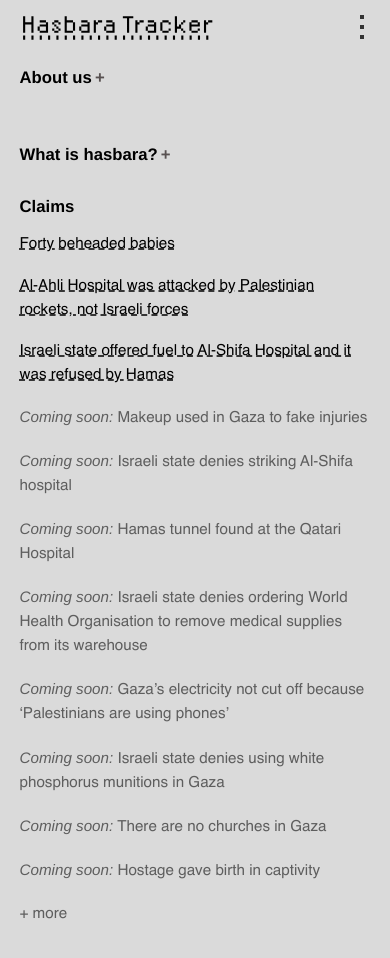
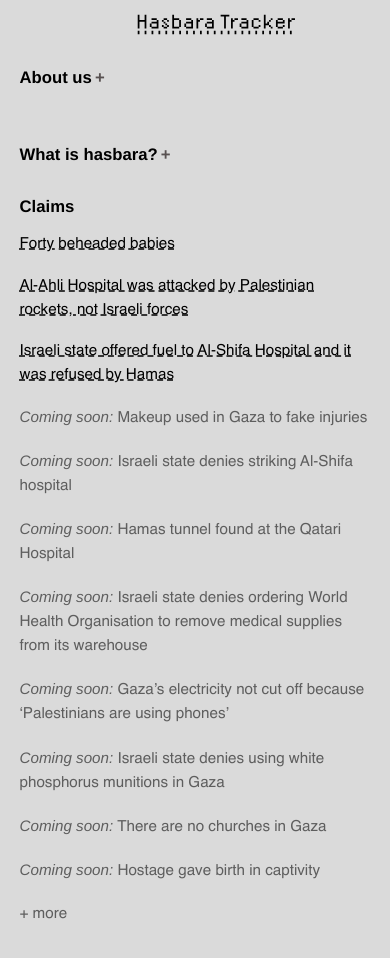
Before and after one commit to tamtzekin/hasbara-tracker, a React (Create React App) app: page / in a window 390 px wide. Shown: the top 958 px of the page. Built offline with nearby package versions, Linux system fonts and the light colour scheme.

Commit message:
(mobile) cleaned up header + menu

```diff
--- a/src/App.css
+++ b/src/App.css
@@ -293,13 +293,11 @@ h2 .expand-text {
 
 /* Header */
 .header-container {
-    /* position: absolute; */
     width: 100%;
     display: flex;
     justify-content: space-around;
     flex-direction: column;
     min-height: 10vh;
-    padding-bottom: 10px;
 }
 
 h1.ht-heading {
@@ -339,11 +337,6 @@ h1.ht-heading {
 .mobile-menu {
     display: none;
   }
-
-.menu-links {
-    display: flex;
-    flex-direction: column;
-}
 
 .menu-links a {
     color: #333;
@@ -425,11 +418,28 @@ h1.ht-heading {
         display: none;
     }
 
-    .footer {
+    .logo-container {
+        /* max-width: 12rem; */
+        top: 0.5rem;
+        text-align: center;
+
+    }
+
+    .logo-container svg {
+        vertical-align: middle;
+        /* width: */
+        height: 2rem;
+        margin-left: 50%;
+        margin-right: 50%;
+    }
+
+    .nav-links {
         display: none;
     }
 
-    .nav-links {
+
+    /* Footer */
+    .footer {
         display: none;
     }
 
@@ -445,25 +455,19 @@ h1.ht-heading {
           display: flex;
           align-items: center;
           justify-content: flex-end;
-          position: absolute;
-          top: 3%;
-          right: 4%;
+          position: relative;
+          /* top: 0rem; */
+          right: 25.8rem;
           z-index: 3;
       }
 
     .bar {
-        width: 4px;
-        height: 4px;
-        background-color: #333;
+        width: 0.15rem;
+        height: 0.2rem;
+        background-color: #060606;
         margin: 3px 0;
         transition: 0.4s;
       }
-
-    .logo-container {
-        width: 12rem;
-        top: 0.5rem;
-        left: 1.3rem;
-    }
 
     .menu-icon {
         cursor: crosshair;
@@ -483,12 +487,12 @@ h1.ht-heading {
         position: absolute;
 
         top: 2%;
-        right: 3%;
+        left: 3%;
 
         font-family: 'Helvetica', Helvetica, sans-serif;
         font-size: 1.1em;
         line-height: 1.5em;
-        text-align: right;
+        text-align: left;
     }
 
     .break {
@@ -613,13 +617,6 @@ h1.ht-heading {
           z-index: 3;
       }
 
-      .menu-icon {
-        cursor: crosshair;
-        display: flex;
-        flex-direction: column;
-        padding: 0.7em; /* Increase clickable area */
-    }
-
       .bar {
         width: 5px;
         height: 5px;
--- a/src/components/MobileMenu.js
+++ b/src/components/MobileMenu.js
@@ -49,7 +49,7 @@ const MobileMenu = () => {
             >
                 <div className="menu-links">
                     <div class="arrow-menu">
-                        <Link onClick={closeModal}>←</Link>
+                        <Link onClick={closeModal}>⇢</Link>
                     </div>
 
                     <Link to="/" onClick={closeModal}>
--- a/src/components/Tracker.css
+++ b/src/components/Tracker.css
@@ -528,7 +528,7 @@ ul {
     .search-bar-container {
         display: flex;
         /* position: fixed;
-        margin-top: -14.5%;
+        /* margin-top: -14.5%;
         margin-left: 39.9%;
         margin-bottom: 10%;
         /* background: transparent; */
@@ -541,6 +541,7 @@ ul {
         left: 0;
         position: fixed;
         border-bottom: solid 1px black;
+        z-index: 4;
     }
 
     .claim-filter {
@@ -622,7 +623,7 @@ ul {
         width: 100%;
         margin-left: 0%;
         margin-right: 3%;
-        margin-top: 30%;
+        margin-top: 5rem;
         overflow-x: auto;
         -webkit-overflow-scrolling: touch;
     }
```
